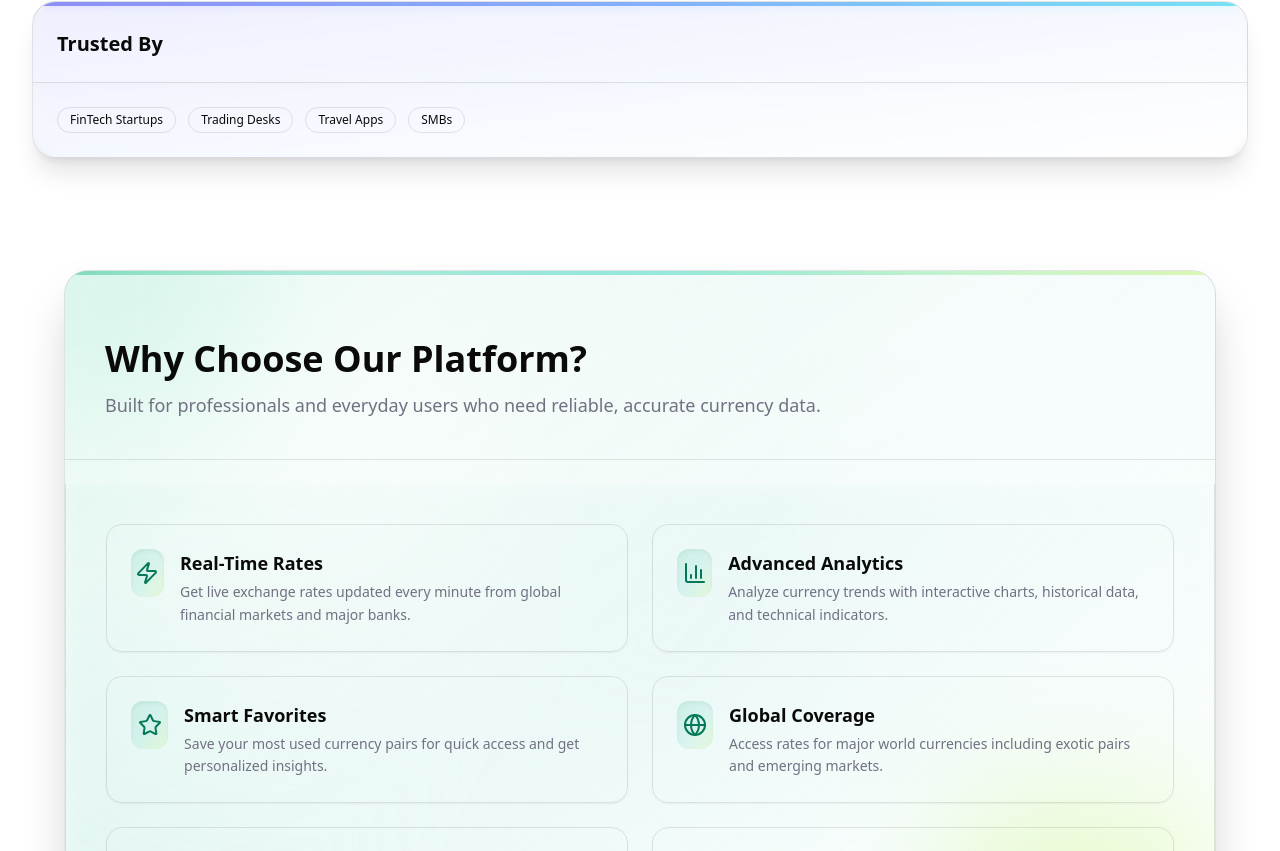
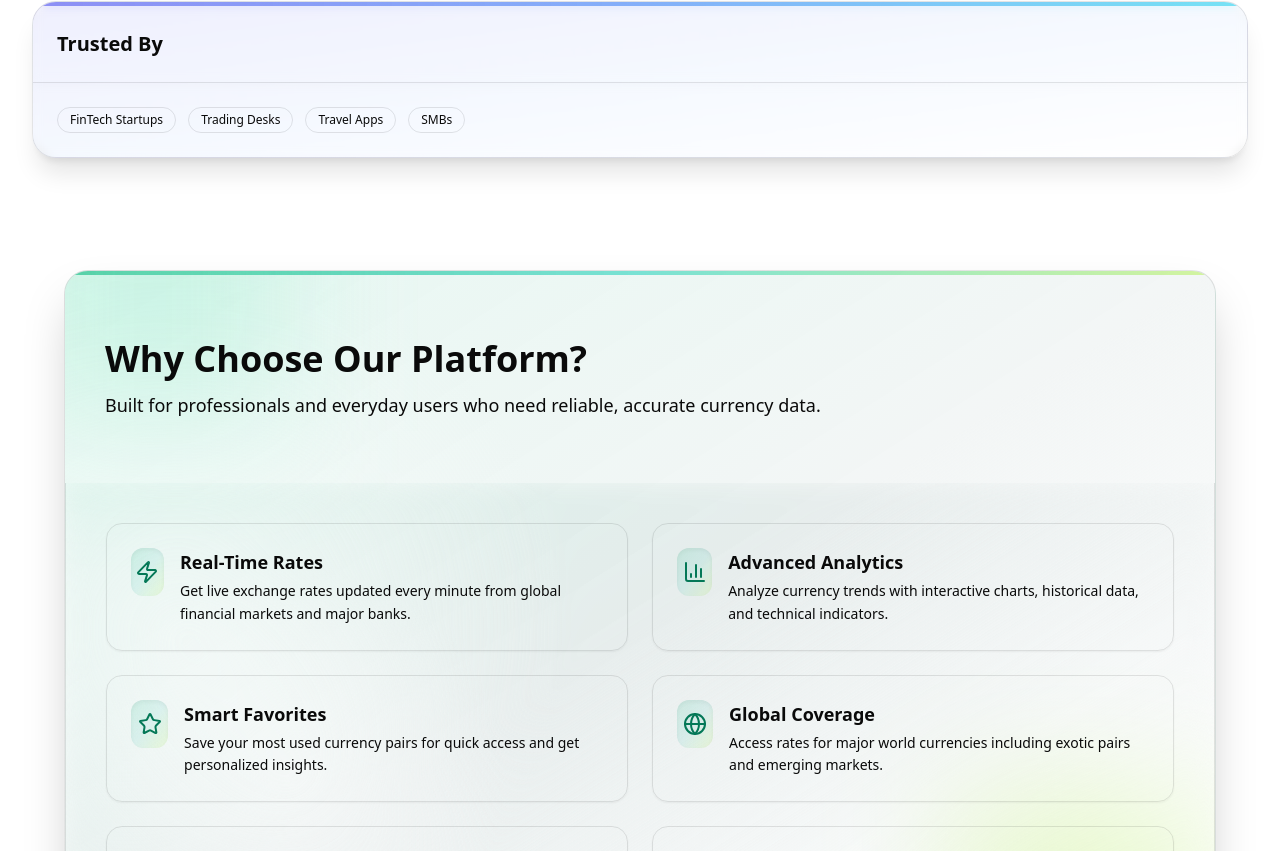
Before and after one commit to agudu50/Currency-Converter, a React (Vite) app: page / in a window 1280 px wide. Shown: the part 1449-2300 px from the top of the page. Built offline with nearby package versions, Linux system fonts and the light colour scheme; no server answers.

Commit message:
updated the home page

```diff
--- a/src/components/ui/drawer.jsx
+++ b/src/components/ui/drawer.jsx
@@ -1,6 +1,6 @@
 "use client";
 
-import * as React from "react";
+
 import { Drawer as DrawerPrimitive } from "vaul";
 import { cn } from "./utils";
 
--- a/src/components/ui/dropdown-menu.jsx
+++ b/src/components/ui/dropdown-menu.jsx
@@ -1,6 +1,6 @@
 "use client";
 
-import * as React from "react";
+
 import * as DropdownMenuPrimitive from "@radix-ui/react-dropdown-menu";
 import { CheckIcon, ChevronRightIcon, CircleIcon } from "lucide-react";
 import { cn } from "./utils";
--- a/src/pages/LandingPage.jsx
+++ b/src/pages/LandingPage.jsx
@@ -262,17 +262,17 @@ export function LandingPage() {
           </div>          {/* Why Choose Section - Emerald/Teal Glass Card */}
           <section className="py-12">
             <div className="max-w-6xl mx-auto">
-              <Card className="relative overflow-hidden rounded-3xl border border-border/70 bg-gradient-to-br from-emerald-500/10 via-teal-500/5 to-background shadow-2xl backdrop-blur-md text-foreground">
+              <Card className="relative overflow-hidden rounded-3xl border border-border/70 bg-gradient-to-br from-emerald-500/10 via-teal-900/5 to-background shadow-2xl backdrop-blur-md text-foreground">
                 <div className="h-1 w-full bg-gradient-to-r from-emerald-500/70 via-teal-400/60 to-lime-300/60" />
                 <div className="absolute inset-0 pointer-events-none">
-                  <div className="absolute -top-24 -left-10 h-64 w-64 bg-emerald-400/20 blur-3xl" />
+                  <div className="absolute -top-24 -left-10 h-64 w-64 bg-emerald-300/25 blur-3xl" />
                   <div className="absolute -bottom-16 right-0 h-64 w-64 bg-lime-300/25 blur-3xl" />
-                  <div className="absolute inset-0 bg-[radial-gradient(circle_at_20%_20%,rgba(255,255,255,0.65),transparent_45%),radial-gradient(circle_at_80%_10%,rgba(255,255,255,0.35),transparent_40%)]" />
+                  <div className="absolute inset-0 bg-[radial-gradient(circle_at_10%_50%,rgba(255,255,255,0.45),transparent_35%),radial-gradient(circle_at_20%_70%,rgba(255,255,255,0.3),transparent_20%)]" />
                 </div>
 
-                <div className="relative z-10 p-8 sm:p-10 border-b border-border/50 rounded-t-3xl">
-                  <h2 className="text-3xl md:text-4xl font-bold">Why Choose Our Platform?</h2>
-                  <p className="text-lg text-muted-foreground mt-3 max-w-3xl">
+                <div className="relative z-10 p-8 sm:p-10  rounded-t-3xl">
+                  <h2 className="text-3xl md:text-4xl font-bold text-foreground">Why Choose Our Platform?</h2>
+                  <p className="text-lg text-foreground/80 mt-3 max-w-3xl">
                     Built for professionals and everyday users who need reliable, accurate currency data.
                   </p>
                 </div>
@@ -295,7 +295,7 @@ export function LandingPage() {
                       </div>
                       <div className="space-y-1">
                         <div className="font-semibold text-lg text-foreground">{item.title}</div>
-                        <p className="text-sm text-muted-foreground leading-relaxed">{item.desc}</p>
+                        <p className="text-sm text-foreground/75 leading-relaxed">{item.desc}</p>
                       </div>
                     </div>
                   ))}
```
